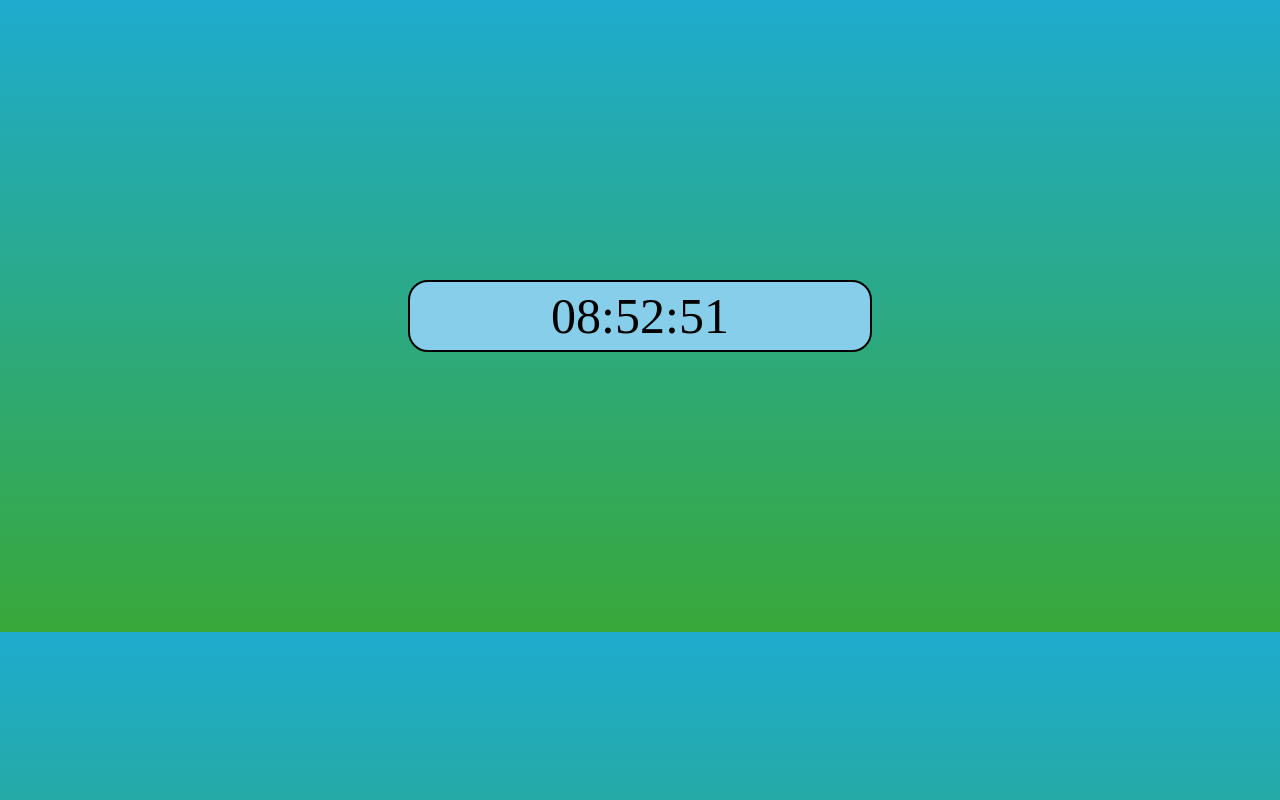
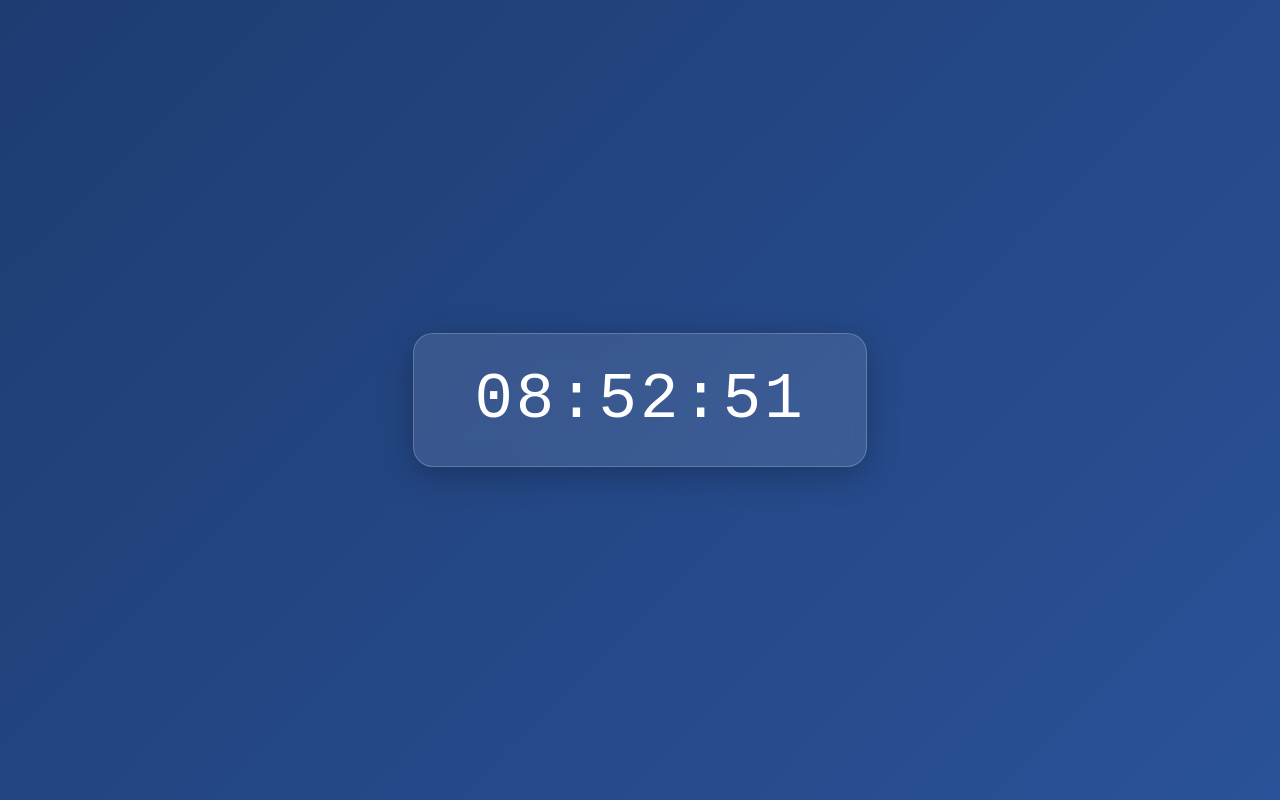
Before and after one commit to Guhan1943/Digital-Clock-using-html-css-and-javaScript, a plain HTML site: page index.html in a window 1280 px wide. Drawn offline with Linux system fonts and the light colour scheme.

Commit message:
Update style.css

```diff
--- a/style.css
+++ b/style.css
@@ -1,12 +1,28 @@
-  body{
-            background:linear-gradient(0deg, #39a839 0%, #1eabce 100%)
-        }
-        #clock{
-            font-size:50px;
-            background-color: skyblue;
-            text-align: center;
-            padding:5px;
-            margin:280px 400px;
-            border-radius: 20px;
-            border:solid 2px black;
-        }
+* {
+  margin: 0;
+  padding: 0;
+  box-sizing: border-box;
+}
+
+body {
+  height: 100vh;
+  display: flex;
+  justify-content: center;
+  align-items: center;
+  background: linear-gradient(135deg, #1e3c72, #2a5298);
+  font-family: 'Segoe UI', Tahoma, Geneva, Verdana, sans-serif;
+}
+
+#clock {
+  font-size: 4rem;
+  color: #ffffff;
+  background: rgba(255, 255, 255, 0.1);
+  border: 1px solid rgba(255, 255, 255, 0.2);
+  border-radius: 20px;
+  padding: 30px 60px;
+  text-align: center;
+  backdrop-filter: blur(10px);
+  box-shadow: 0 8px 32px rgba(0, 0, 0, 0.25);
+  font-family: 'Courier New', Courier, monospace;
+  letter-spacing: 3px;
+}
```
